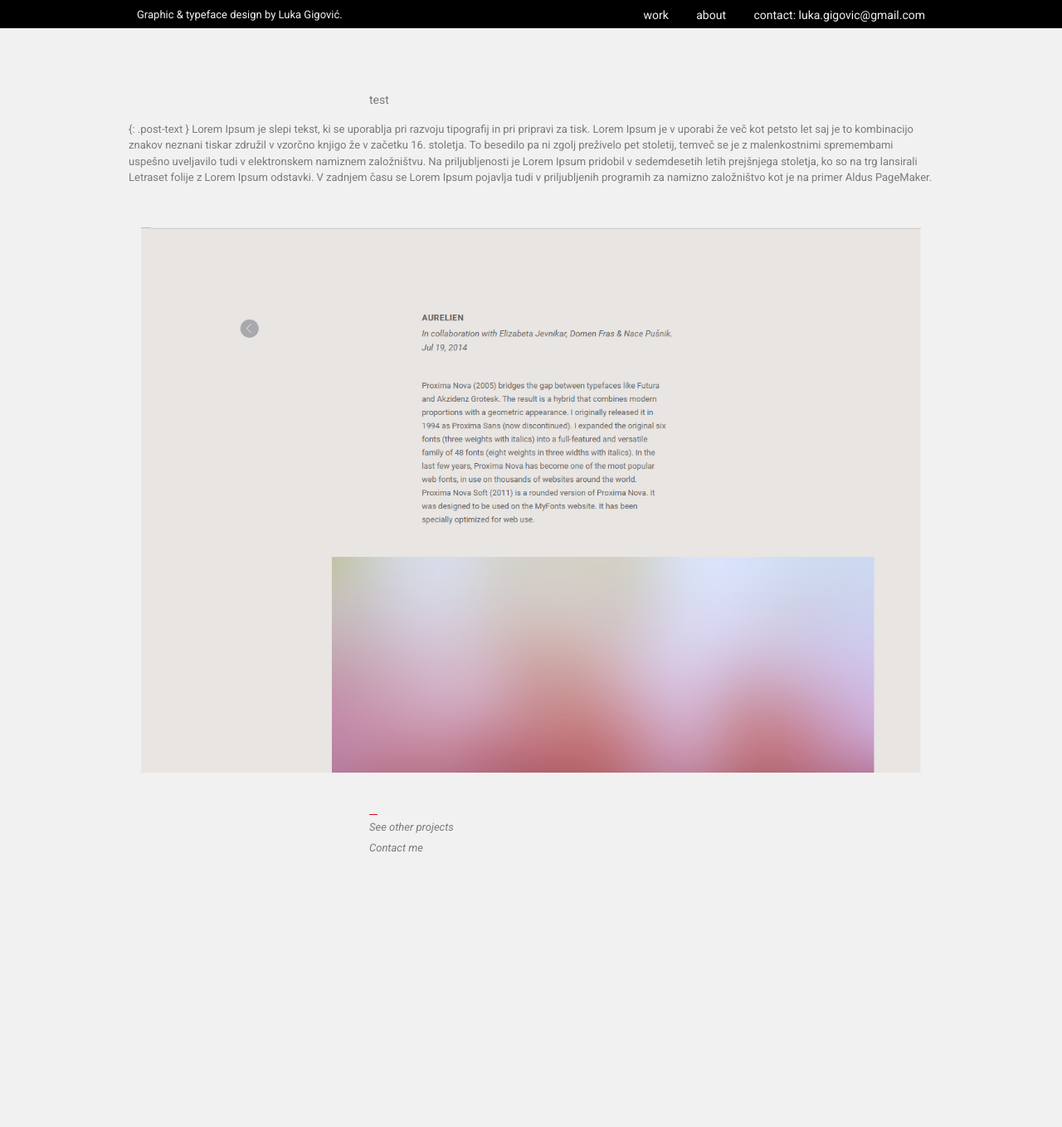
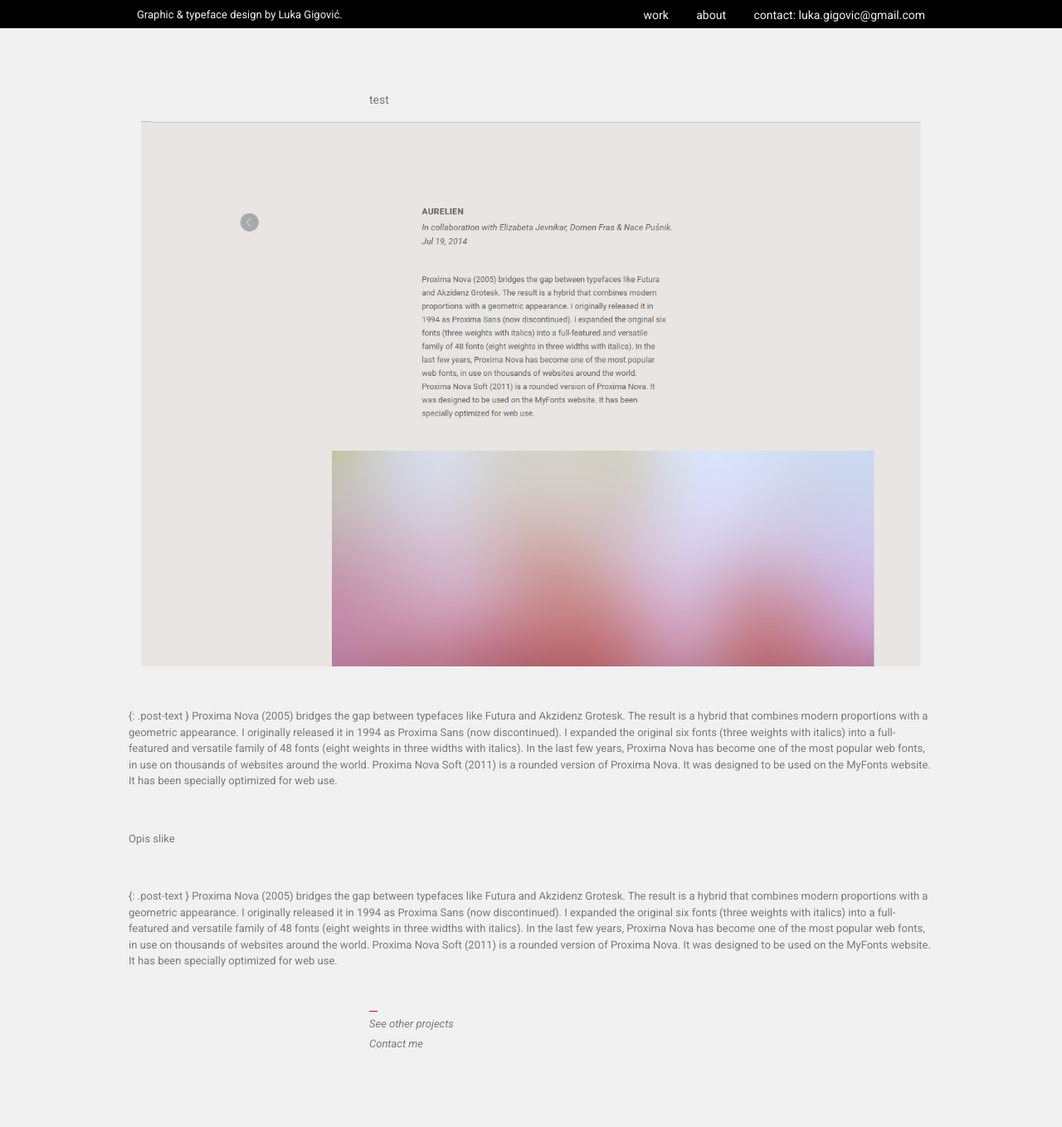
Before and after one commit to lukagigo/lukagigo.github.io, a Jekyll site: the page built from _posts/2017-02-04-test.md, in a window 1280 px wide. Shown: the whole page at 83% size. Built offline with Jekyll 4.4.1, drawn with Linux system fonts in a browser that asks for light colours; nearby versions of some CDN libraries; before the commit the page ends 1121 px from its top, so only the background shows below that.

Commit message:
Update from Forestry.io - 2017-02-04-test.md

```diff
--- a/_posts/2017-02-04-test.md
+++ b/_posts/2017-02-04-test.md
@@ -6,6 +6,10 @@ description: testing this cms stuff
 size: srednji
 layout: post
 ---
-{: .post-text } Lorem Ipsum je slepi tekst, ki se uporablja pri razvoju tipografij in pri pripravi za tisk. Lorem Ipsum je v uporabi že več kot petsto let saj je to kombinacijo znakov neznani tiskar združil v vzorčno knjigo že v začetku 16\. stoletja. To besedilo pa ni zgolj preživelo pet stoletij, temveč se je z malenkostnimi spremembami uspešno uveljavilo tudi v elektronskem namiznem založništvu. Na priljubljenosti je Lorem Ipsum pridobil v sedemdesetih letih prejšnjega stoletja, ko so na trg lansirali Letraset folije z Lorem Ipsum odstavki. V zadnjem času se Lorem Ipsum pojavlja tudi v priljubljenih programih za namizno založništvo kot je na primer Aldus PageMaker.
+![](/uploads/2017/02/04/4_Luka_Projekt-1.png)
 
-![](/uploads/2017/02/04/4_Luka_Projekt-1.png)
+{: .post-text } Proxima Nova (2005) bridges the gap between typefaces like Futura and Akzidenz Grotesk. The result is a hybrid that combines modern proportions with a geometric appearance. I originally released it in 1994 as Proxima Sans (now discontinued). I expanded the original six fonts (three weights with italics) into a full-featured and versatile family of 48 fonts (eight weights in three widths with italics). In the last few years, Proxima Nova has become one of the most popular web fonts, in use on thousands of websites around the world. Proxima Nova Soft (2011) is a rounded version of Proxima Nova. It was designed to be used on the MyFonts website. It has been specially optimized for web use.
+
+Opis slike
+
+{: .post-text } Proxima Nova (2005) bridges the gap between typefaces like Futura and Akzidenz Grotesk. The result is a hybrid that combines modern proportions with a geometric appearance. I originally released it in 1994 as Proxima Sans (now discontinued). I expanded the original six fonts (three weights with italics) into a full-featured and versatile family of 48 fonts (eight weights in three widths with italics). In the last few years, Proxima Nova has become one of the most popular web fonts, in use on thousands of websites around the world. Proxima Nova Soft (2011) is a rounded version of Proxima Nova. It was designed to be used on the MyFonts website. It has been specially optimized for web use.
```
